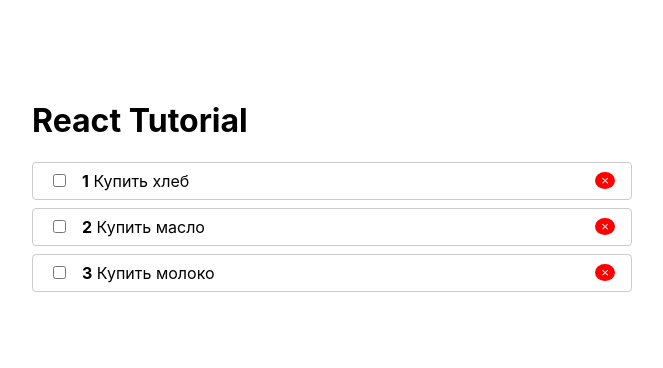
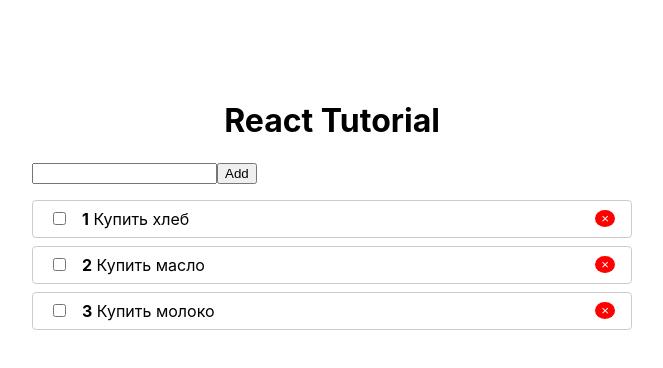
Before and after one commit to tikhusaenov/react-todo-list, a React (Create React App) app: page / in a window 1280 px wide. Shown: the top 368 px of the page, without its empty margins (308-971 px from the left). Built offline with nearby package versions, Linux system fonts and the light colour scheme.

Commit message:
function add

```diff
--- a/src/App.js
+++ b/src/App.js
@@ -1,6 +1,8 @@
 import React from 'react'
 import TodoList from "./Todo/TodoList/TodoList";
 import Context from "./context";
+import AddTodo from "./Todo/AddTodo/AddTodo";
+
 
 function App() {
   const [todos, setTodos] = React.useState([
@@ -44,9 +46,12 @@ function App() {
   return (
       <Context.Provider value={{ removeTodo, toggleTodo  }}>
           <div className='wrapper'>
-              <h1>React Tutorial</h1>
+              <div className="headingList d-flex">
+                  <h1>React Tutorial</h1>
+              </div>
+              <AddTodo/>
+              {todos.length ? <TodoList todos={ todos }/> : <p className="colorGrey">No todos</p>}
 
-              <TodoList todos={ todos }/>
           </div>
       </Context.Provider>
   )
--- /dev/null
+++ b/src/Todo/AddTodo/AddTodo.css
@@ -0,0 +1,3 @@
+.mb-1 {
+    margin-bottom: 1rem;
+}
--- /dev/null
+++ b/src/Todo/AddTodo/AddTodo.js
@@ -0,0 +1,15 @@
+import React from 'react'
+import './AddTodo.css'
+
+
+function AddTodo() {
+    return (
+        <form className='mb-1'>
+            <input/>
+            <button type='submit'>Add</button>
+        </form>
+    )
+}
+
+
+export default AddTodo
--- a/src/Todo/TodoItem/TodoItem.css
+++ b/src/Todo/TodoItem/TodoItem.css
@@ -19,4 +19,14 @@
 }
 .todo-done {
     text-decoration: line-through;
+    transition: 0.1s ease-in-out;
 }
+.colorGrey {
+    color: #cccccc;
+}
+
+.d-flex {
+    display:flex;
+    align-items: center;
+    justify-content: center;
+}
--- a/src/Todo/TodoItem/TodoItem.js
+++ b/src/Todo/TodoItem/TodoItem.js
@@ -4,11 +4,11 @@ import './TodoItem.css'
 import Context from "../../context";
 
 function TodoItem({ todo, index, change }) {
-    const { removeTodo,toggleTodo } = useContext(Context)
+    const { removeTodo, toggleTodo } = useContext(Context)
 
     const classes = []
     if (todo.completed) {
-        classes.push('todo-done')
+        classes.push('todo-done','colorGrey')
     }
     return (
         <li className='todo-item'>
```
